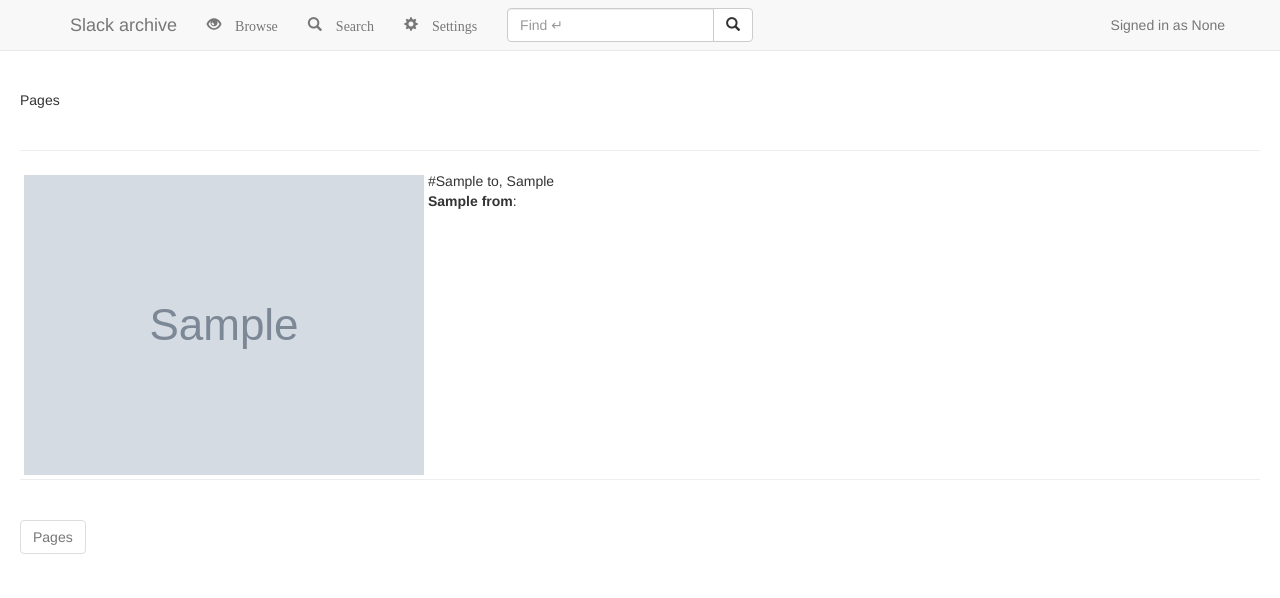
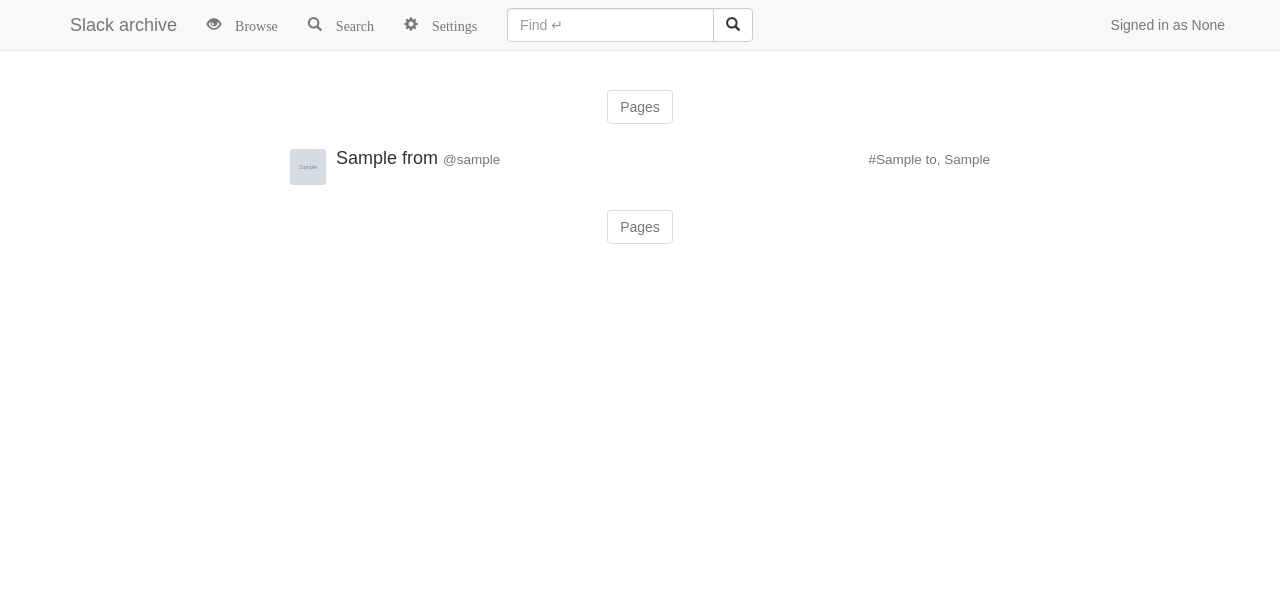
Before and after one commit to n8v-guy/slag, a Flask app: template templates/stream.htm in a window 1280 px wide. Shown: the top 598 px of the page. Run offline with Flask 2, Linux system fonts and the light colour scheme; the template is opened without the code that fills it: most values are stand-ins (such as "Sample title", 1, 10 or a date in 2020); grey boxes marked "Sample" are stand-in pictures; some libraries are stand-ins or nearby versions.

Commit message:
Messages facelifing

```diff
--- a/templates/base.htm
+++ b/templates/base.htm
@@ -13,10 +13,28 @@
     {% block head %}
     {% endblock %}
     <style type="text/css">
-    body {
-      padding: 20px;
-      padding-top: 70px;
-    }
+      * {
+        font-family:sans-serif;
+      }
+      body {
+        padding: 20px;
+        padding-top: 70px;
+      }
+      .span {
+        width:700px;
+      }
+      .messages {
+        width:700px;
+        text-align: left;
+        display:inline-block;
+      }
+      .messages img.media-object {
+        width:36px;
+        height:36px;
+        border-radius:0.2em;
+      }
+    {% block css %}
+    {% endblock %}
     </style>
   </head>
   <body>
--- a/templates/stream.htm
+++ b/templates/stream.htm
@@ -1,25 +1,37 @@
 {% extends "base.htm" %}
 {% block title %}Browse channels{% endblock %}
+{% block css %}
+  body {
+    text-align: center;
+  }
+{% endblock %}
 {% block content %}
 
 <nav>
   <ul class="pagination">
-    <li class="disabled"<a>Pages</a></li>
+    <li class="disabled"><a>Pages</a></li>
     {% for page in range(((total/n)|round(0, 'ceil'))|int) %}
     <li class="{{'active' if page==p else ''}}"><a href="?s={{s}}&p={{page}}">{{page+1}}</a></li>
     {% endfor %}
   </ul>
 </nav>
 
-{% for r in results %}
-<hr style="clear:both;"/>
-<img src="{{r['from']['avatar']}}" align="left" style="margin:4px;">
-#{{r['to']['name']}}, {{r['ts']}}<br/>
-<b>{{r['from']['name']}}</b>:
-{{r['msg']}}
-{% endfor %}
-<hr style="clear:both;"/>
-
+<div class="messages">
+  {% for r in results %}
+  <div class="media">
+      <div class="media-left media-top">
+        <img class="media-object" src="{{r['from']['avatar']}}">
+      </div>
+      <table class="media-body">
+        <tr>
+          <td><h4 class="media-heading">{{r['from']['name']}} <small>@{{r['from']['login']}}</small></h4></td>
+          <td align="right"><h4 class="media-heading"><small>#{{r['to']['name']}}, {{r['ts']}}</small></h4></td>
+        </tr>
+        <tr><td colspan="2" class="span">{{r['msg']}}</td></tr>
+      </table>
+  </div>
+  {% endfor %}
+</div>
 
 <nav>
   <ul class="pagination">
```
Also changed, not shown: templates/search.htm (+21 -8 lines).
